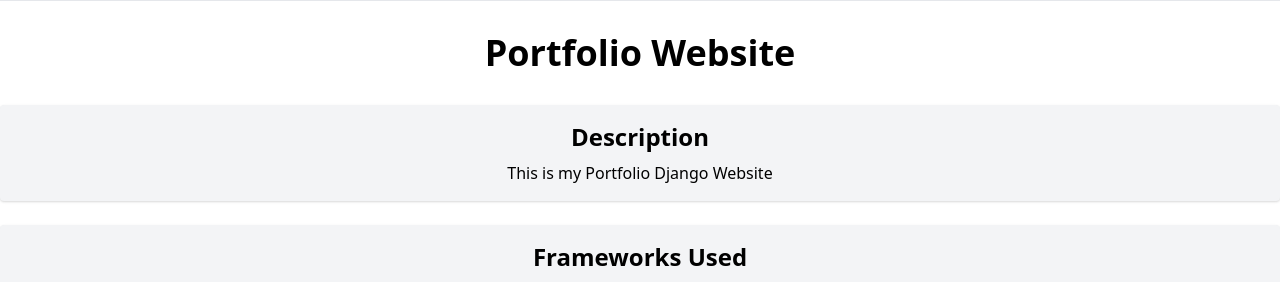
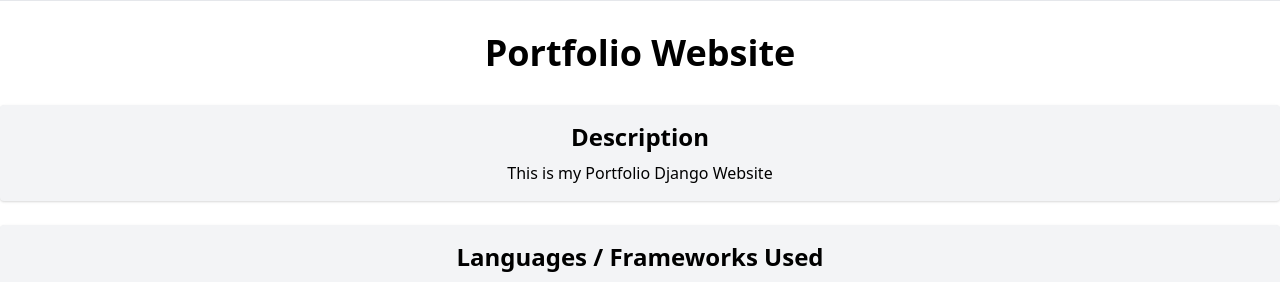
Before and after one commit to ZanderCoding/Portfo_Django, a Django app: page /projects/1/ in a window 1280 px wide. Shown: the part 60-342 px from the top of the page. Run offline with Django 4.2, Linux system fonts and the light colour scheme; data comes from the database, SQL or seed files in the repository.

Commit message:
Add languages to line 25

```diff
--- a/portfo/templates/portfo/project_detail.html
+++ b/portfo/templates/portfo/project_detail.html
@@ -12,7 +12,7 @@
         </div>
 
         <div class="bg-gray-100 p-4 rounded shadow mb-6">
-            <h2 class="text-2xl font-bold mb-2">Frameworks Used</h2>
+            <h2 class="text-2xl font-bold mb-2">Languages / Frameworks Used</h2>
             <p>{{ project.frameworks }}</p>
         </div>
 
```
